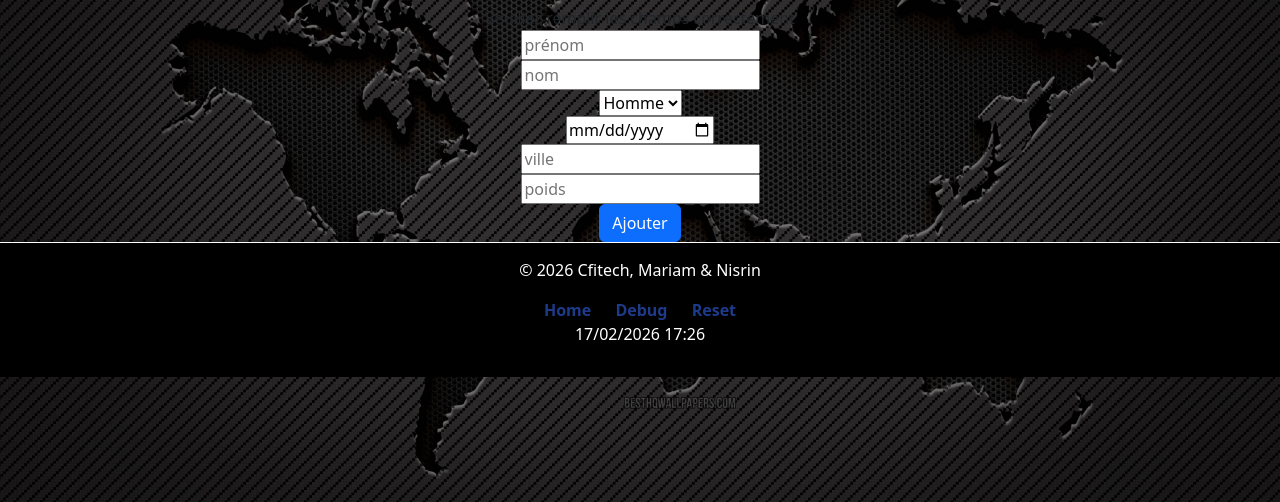
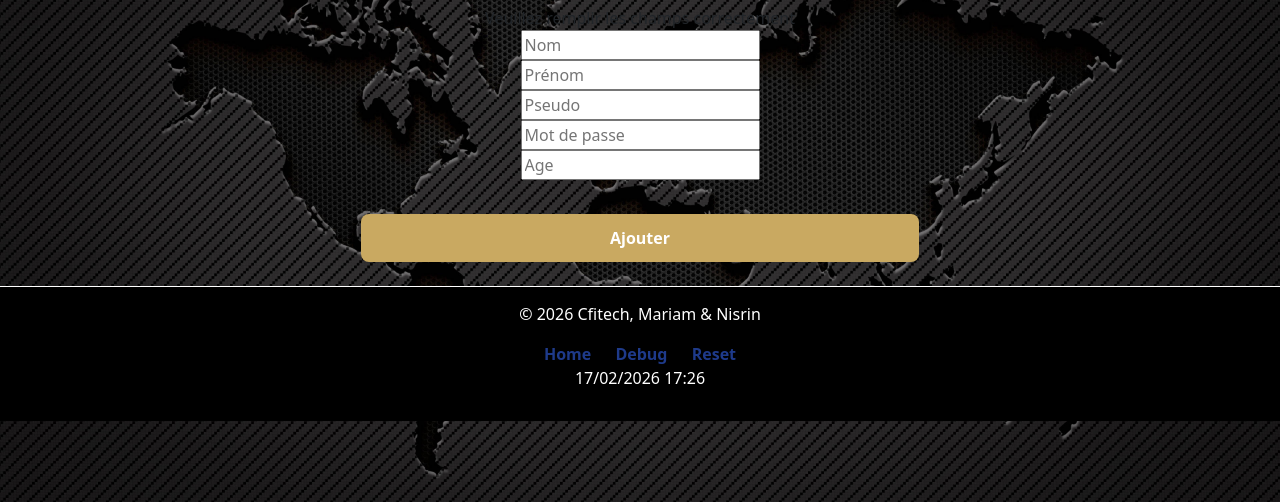
Before and after one commit to Mariamomri/Projet-Ville-PDO-php-G-01, a PHP site: page /createUser.php in a window 1280 px wide. Shown: the part 236-738 px from the top of the page. Run offline with PHP 8.4, Linux system fonts and the light colour scheme; the visitor is signed in with stand-in values (Sample User, id 1).

Commit message:
created page createUser.php

```diff
--- a/createUser.php
+++ b/createUser.php
@@ -2,39 +2,39 @@
 $title = "Create User";
 $nav = "createUser";
 require "header.php";
-    if (!is_connected()){
+if (!is_connected()) {
     header("location: ./login.php");
 }
 require "bd.php";
 ?>
-<center><b><h1>Add User</h1></b></center>
+<center><b>
+        <h1>Add User</h1>
+    </b></center>
 <div align="center">
     <div class="col-6">
         <?php
 
-    if (!empty($_POST['prenom']) && !empty($_POST['nom'])&& !empty($_POST['genre'])&& !empty($_POST['dateNaiss'])&& !empty($_POST['ville'])&& !empty($_POST['poids'])):
+        if (!empty($_POST['nom']) && !empty($_POST['prenom']) && !empty($_POST['pseudo']) && !empty($_POST['mot_de_passe']) && !empty($_POST['age'])):
 
 
-     $firstname = $_POST['prenom'];
-     $lastname =$_POST['nom'];
-     $gender = $_POST['genre'];
-    $date_of_birth = $_POST['dateNaiss'];
-    $city = $_POST['ville'];
-    $weight_kg = $_POST['poids'];
+            $nom = $_POST['nom'];
+            $prenom = $_POST['prenom'];
+            $pseudo = $_POST['pseudo'];
+            $mot_de_passe = $_POST['mot_de_passe'];
+            $age = $_POST['age'];
 
-    try{
-        $req = $pdo->prepare('INSERT INTO users VALUES(:id_user, :firstname, :lastname, :gender, :date_of_birth, :city, :weight_kg)');
+            try {
+                $req = $pdo->prepare('INSERT INTO utilisateurs VALUES(:id_user, :nom, :prenom, :pseudo, :mot_de_passe, :age)');
                 $req->execute(array(
                     'id_user' => NULL,
-            'firstname' => $firstname,
-            'lastname' => $lastname,
-            'gender' => $gender,
-            'date_of_birth' => $date_of_birth,
-            'city' => $city,
-            'weight_kg' => $weight_kg,
+                    'nom' => $nom,
+                    'prenom' => $prenom,
+                    'pseudo' => $pseudo,
+                    'mot_de_passe' => $mot_de_passe,
+                    'age' => $age,
                 ));
-        echo "L'utilisateur " . $firstname . " " . $lastname . " a été ajouté<br>";
-    }catch (PDOException $e){
+                echo "L'utilisateur " . $nom . " " . $prenom . " a été ajouté<br>";
+            } catch (PDOException $e) {
                 echo "Erreur : " . $e->getMessage();
             }
 
@@ -45,25 +45,26 @@
         ?>
 
         <form action="./createUser.php" method="POST">
-                <input type="text" name="prenom" placeholder="prénom" required>
+            <input type="text" name="nom" placeholder="Nom" required>
             <br>
-                <input type="text" name="nom" placeholder="nom" required>
+            <input type="text" name="prenom" placeholder="Prénom" required>
             <br>
-                <select name="genre" required>
-                    <option value = "M">Homme</option>
-                    <option value = "F">Femme</option>
-                    <option value = "X">Autre</option>
-                </select>
+            <input type="text" name="pseudo" placeholder="Pseudo" required>
             <br>
-                <input type="date" name="dateNaiss" placeholder="date de naissance" required>
+            <input type="password" name="mot_de_passe" placeholder="Mot de passe" required>
             <br>
-                <input type="text" name="ville" placeholder="ville" required>
-                <br>
-                <input type="number" name="poids" placeholder="poids" required>
+            <input type="number" name="age" placeholder="Age" required>
+            <br><!-- <br>
+            <select name="ville" required>
+                <option value="Bruxelles">Bruxelles</option>
+                <option value="Bologna">Bologna</option>
+                <option value="Charlroi">Charlroi</option>
+            </select> -->
             <br>
 
-                <button class="btn btn-primary" type="submit">Ajouter</button>
+            <button class="btn-form-log" type="submit">Ajouter</button>
         </form>
+        <br>
     </div>
 </div>
 
--- a/header.php
+++ b/header.php
@@ -53,7 +53,7 @@ require_once "./functions/autentifications.php";
                 <div class="nav-item dropdown">
                   <a class="nav-link dropdown-toggle <?php if (isset($nav) && ($nav === "base de données" || $nav === "createUser")): ?>active<?php endif ?>"
                     href="#" id="titleMenu" role="button" data-bs-toggle="dropdown" aria-expanded="false">
-                    BDD
+                    CRUD
                   </a>
                   <ul class="dropdown-menu" aria-labelledby="titleMenu">
                     <li><a class="dropdown-item" href="./listUsers">All Users</a></li>
--- a/listUsers.php
+++ b/listUsers.php
@@ -8,12 +8,12 @@ if (!is_connected()) {
 require "bd.php";
 ?>
 <center><b>
-        <h1>List of Users from db(coursmysql)</h1>
+        <h1>List of Users from db(ville_php)</h1>
     </b></center>
 <?php
 
 try {
-    $resultat = $pdo->query('SELECT * from users');
+    $resultat = $pdo->query('SELECT * from utilisateurs');
     $tabUsers = $resultat->fetchAll(PDO::FETCH_OBJ);
 } catch (PDOException $e) {
     die('Erreur : ' . $e->getMessage());
@@ -40,7 +40,7 @@ try {
                         <td><?php echo $user->nom; ?></td>
                         <td><?php echo $user->prenom; ?></td>
                         <td><?php echo $user->pseudo; ?></td>
-                        <td><?php echo $user->motDePasse; ?></td>
+                        <td><?php echo $user->mot_de_passe; ?></td>
                         <td><?php echo $user->age; ?></td>
                     </tr>
                 <?php } ?>
```
Lines whose indentation alone changed are shown as unchanged.
